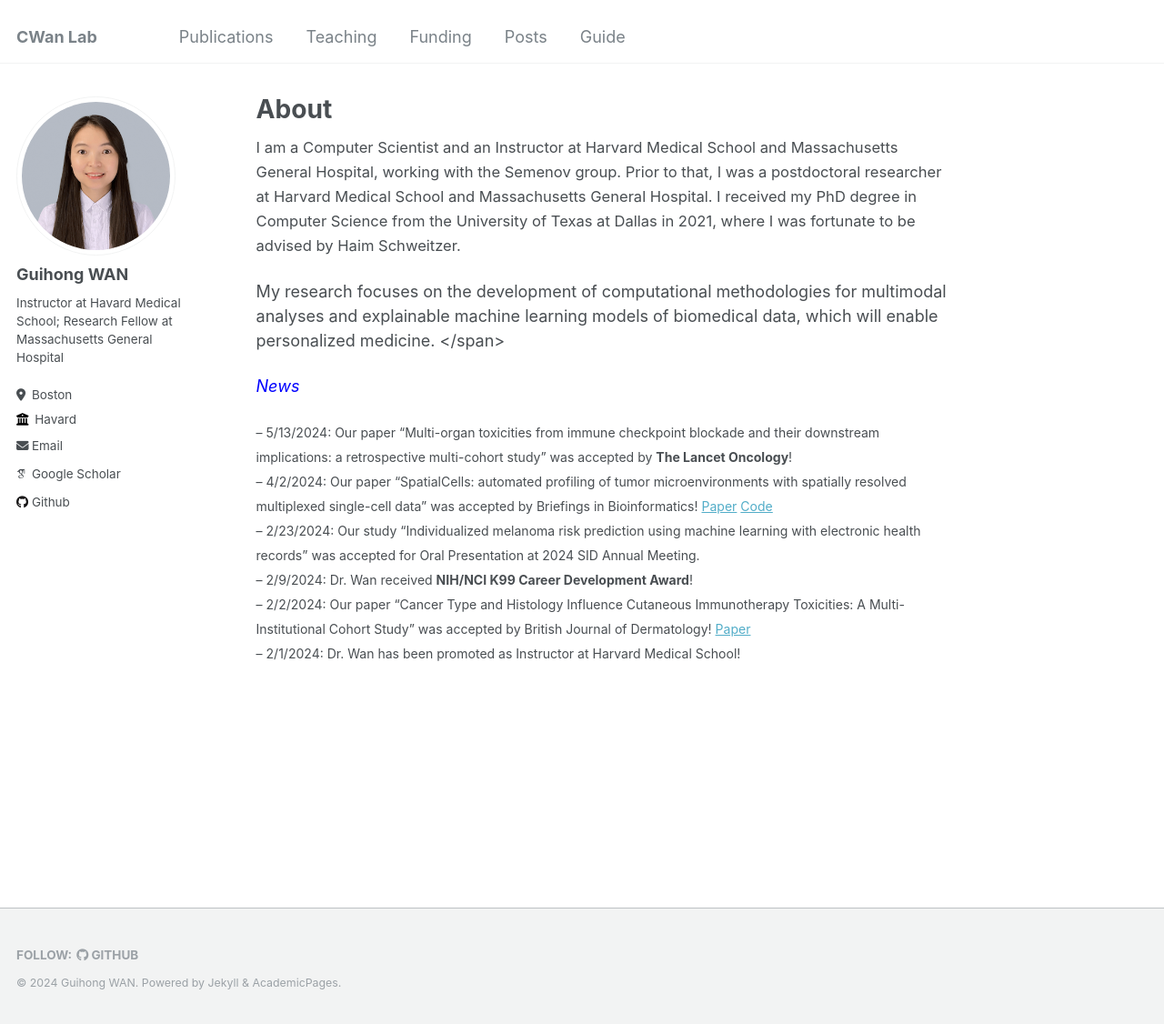
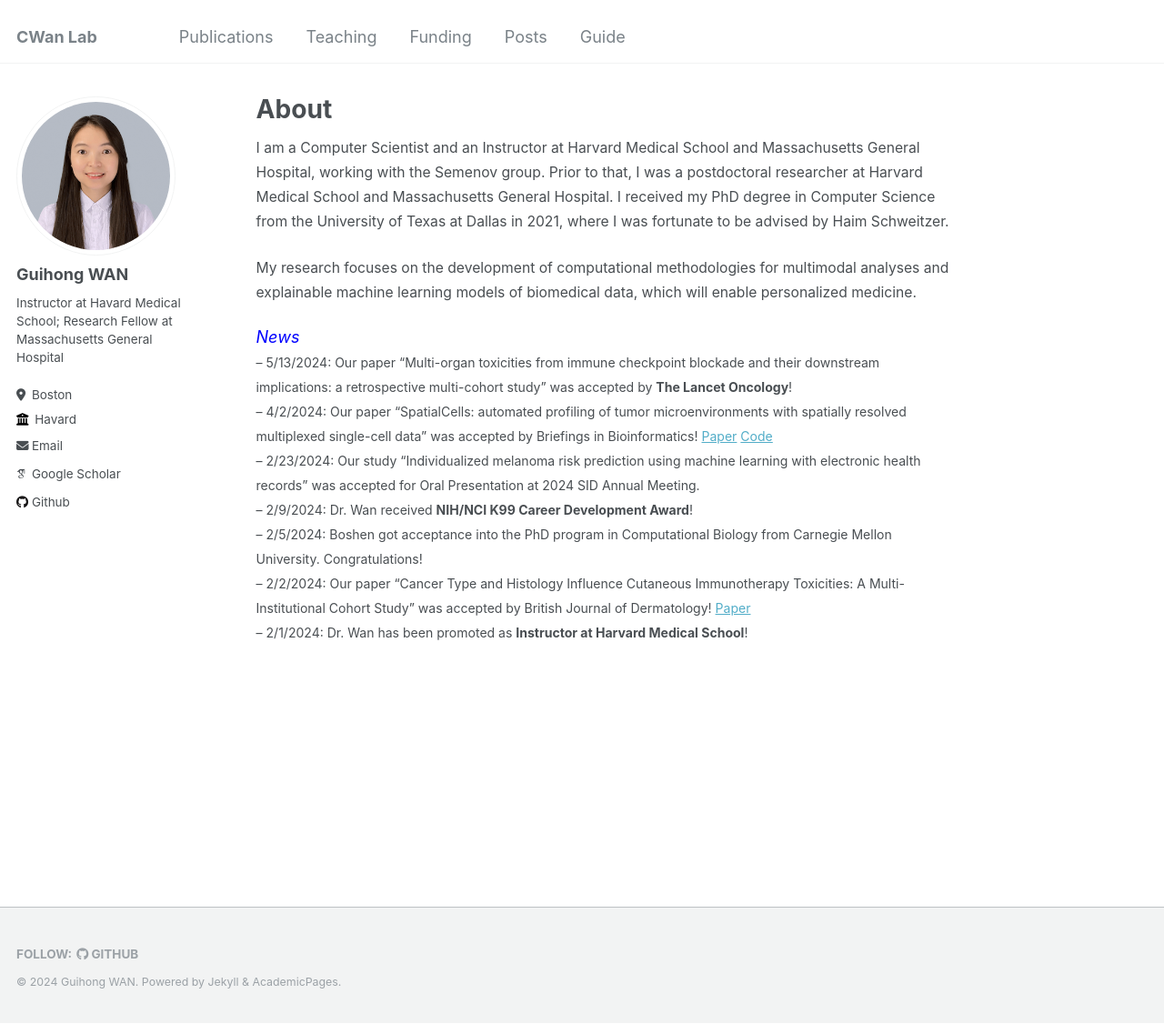
Before and after one commit to cwanlab/cwanlab.github.io, a Jekyll site: the page built from _pages/about.md, in a window 1280 px wide and 1126 px high. Shown: the whole window at 91% size. Built offline with Jekyll 4.4.1, drawn with Linux system fonts in a browser that asks for light colours; some web fonts are replaced.

Commit message:
Update About
Update About

```diff
--- a/_pages/about.md
+++ b/_pages/about.md
@@ -6,21 +6,21 @@ redirect_from:
   - /about/
   - /about.html
 ---
-<span style="font-size:0.92em;">
+<span style="font-size:0.87em;">
 I am a Computer Scientist and an Instructor at Harvard Medical School and Massachusetts General Hospital, working with the Semenov group.
 Prior to that, I was a postdoctoral researcher at Harvard Medical School and Massachusetts General Hospital.
-I received my PhD degree in Computer Science from the University of Texas at Dallas in 2021, where I was fortunate to be advised by Haim Schweitzer.
+I received my PhD degree in Computer Science from the University of Texas at Dallas in 2021, where I was fortunate to be advised by Haim Schweitzer.</span>
 
-My research focuses on the development of computational methodologies for multimodal analyses and explainable machine learning models of biomedical data, which will enable personalized medicine.
-</span>
+<span style="font-size:0.87em;">
+My research focuses on the development of computational methodologies for multimodal analyses and explainable machine learning models of biomedical data, which will enable personalized medicine.</span>
 
 <span style="color:blue">*News*</span>
-
 <span style="font-size:0.78em;">
 – 5/13/2024: Our paper "Multi-organ toxicities from immune checkpoint blockade and their downstream implications: a retrospective multi-cohort study" was accepted by **The Lancet Oncology**!
 – 4/2/2024: Our paper "SpatialCells: automated profiling of tumor microenvironments with spatially resolved multiplexed single-cell data" was accepted by Briefings in Bioinformatics! [Paper](https://academic.oup.com/bib/article/25/3/bbae189/7663435) [Code](https://semenovlab.github.io/SpatialCells/)
 – 2/23/2024: Our study "Individualized melanoma risk prediction using machine learning with electronic health records" was accepted for Oral Presentation at 2024 SID Annual Meeting.
 – 2/9/2024: Dr. Wan received **NIH/NCI K99 Career Development Award**!
+– 2/5/2024: Boshen got acceptance into the PhD program in Computational Biology from Carnegie Mellon University. Congratulations!
 – 2/2/2024: Our paper "Cancer Type and Histology Influence Cutaneous Immunotherapy Toxicities: A Multi-Institutional Cohort Study" was accepted by British Journal of Dermatology! [Paper](https://academic.oup.com/bjd/advance-article-abstract/doi/10.1093/bjd/ljae053/7608988)
-– 2/1/2024: Dr. Wan has been promoted as Instructor at Harvard Medical School!
+– 2/1/2024: Dr. Wan has been promoted as **Instructor at Harvard Medical School**!
 </span>
```
